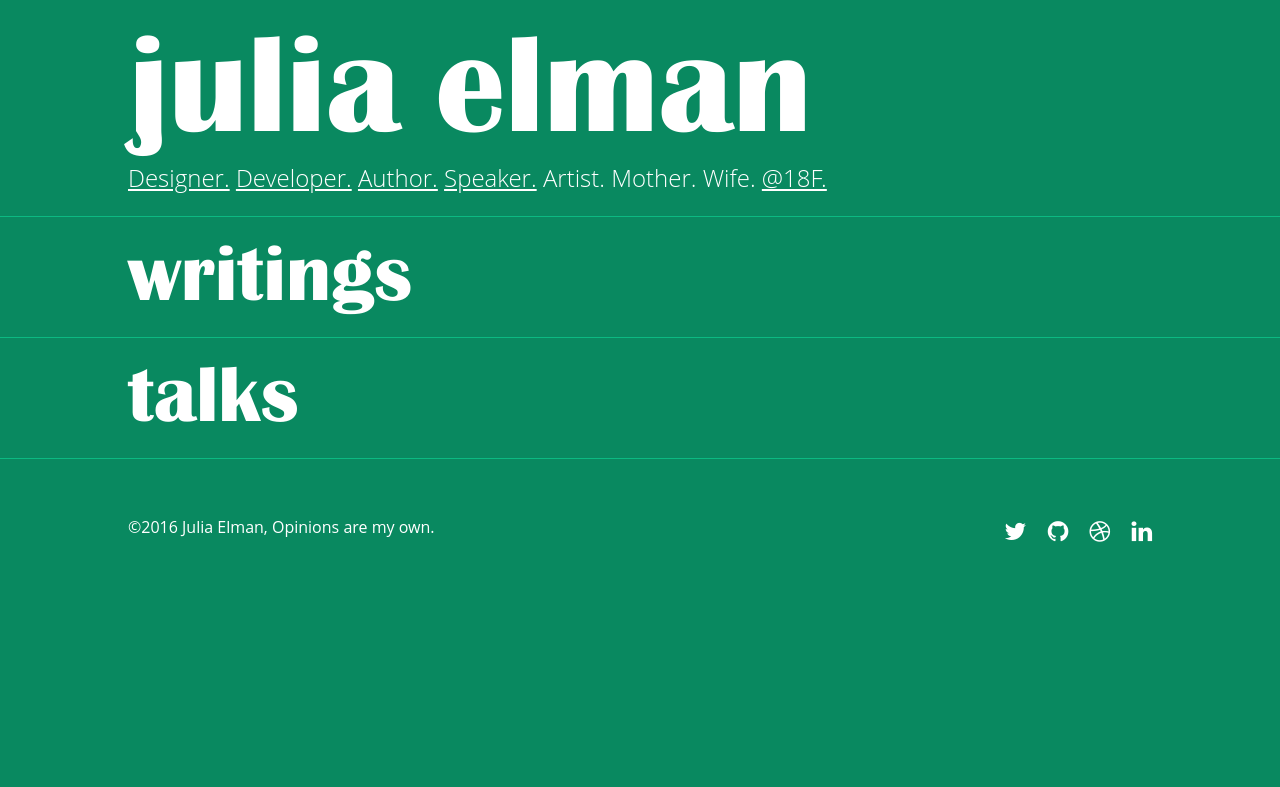
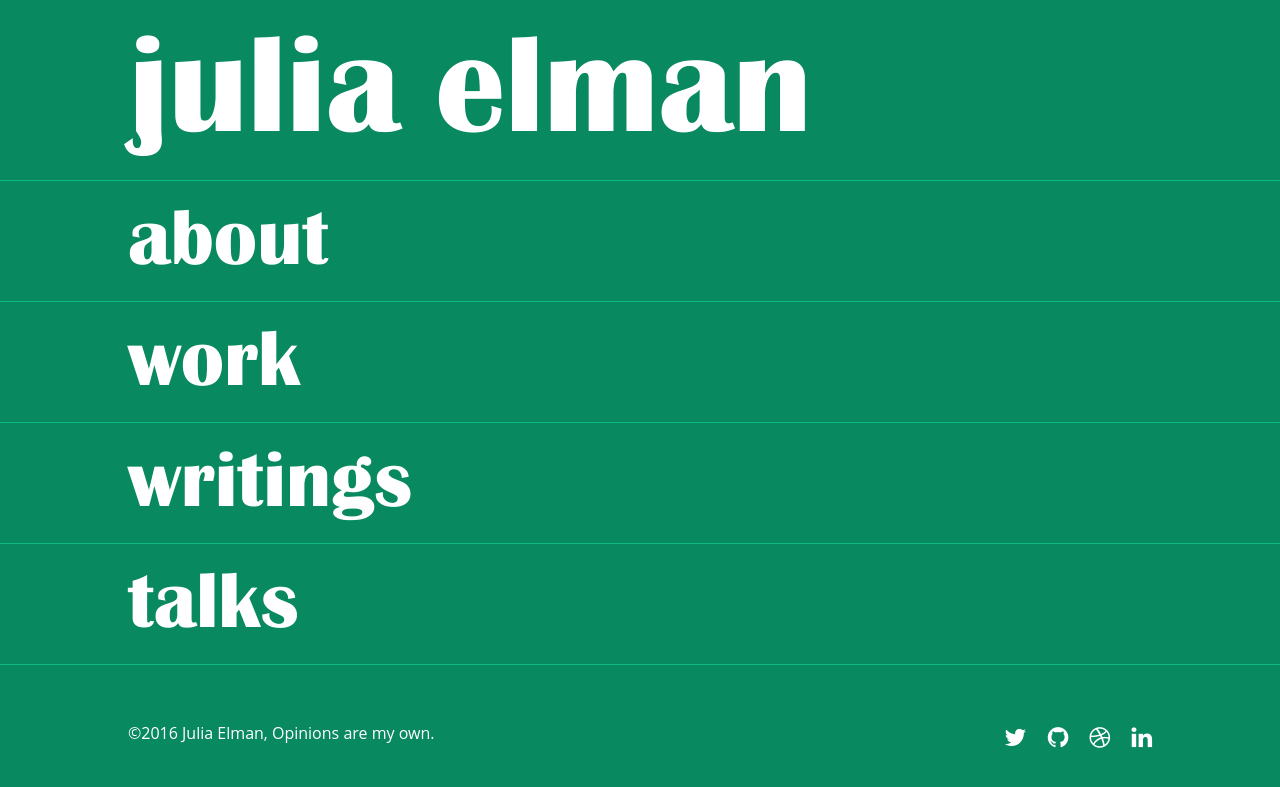
Before and after one commit to juliaelman/juliaelman.github.io, a Jekyll site: the page built from index.html, in a window 1280 px wide. Shown: the top 787 px of the page. Built offline with Jekyll 4.4.1, drawn with Linux system fonts in a browser that asks for light colours; some web fonts are replaced.

Commit message:
Update index to new layout.

```diff
--- a/index.html
+++ b/index.html
@@ -6,16 +6,22 @@ body_id: homepage
 
 <header>
 	<h1>{{ page.title }}</h1>
-	<p>
-		<a href="https://dribbble.com/juliaelman/" title="Check out my design chops on Dribbble.com.">Designer.</a>
-		<a href="https://github.com/juliaelman" title="View my open source projects on Github.com.">Developer.</a>
-		<a href="http://bit.ly/lightweightdjango" title="I helped write a book called 'Lightweight Django' pubished by O'Reilly Media">Author.</a>
-		<a href="https://lanyrd.com/profile/juliaelman/" title="Listen to me blah blah blah on Lanyrd.com.">Speaker.</a> Artist. Mother. Wife.
-		<a href="https://18f.gsa.gov">@18F.</a>
-	</p>
 </header>
 
 <div id="content">
+
+	<section class="about">
+		<a href="/about/">
+			<h2>about</h2>
+		</a>
+	</section>
+
+	<section class="work">
+		<a href="/work/">
+			<h2>work</h2>
+		</a>
+	</section>
+
 	<section class="posts">
 		<a href="/writings/">
 			<h2>writings</h2>
```
